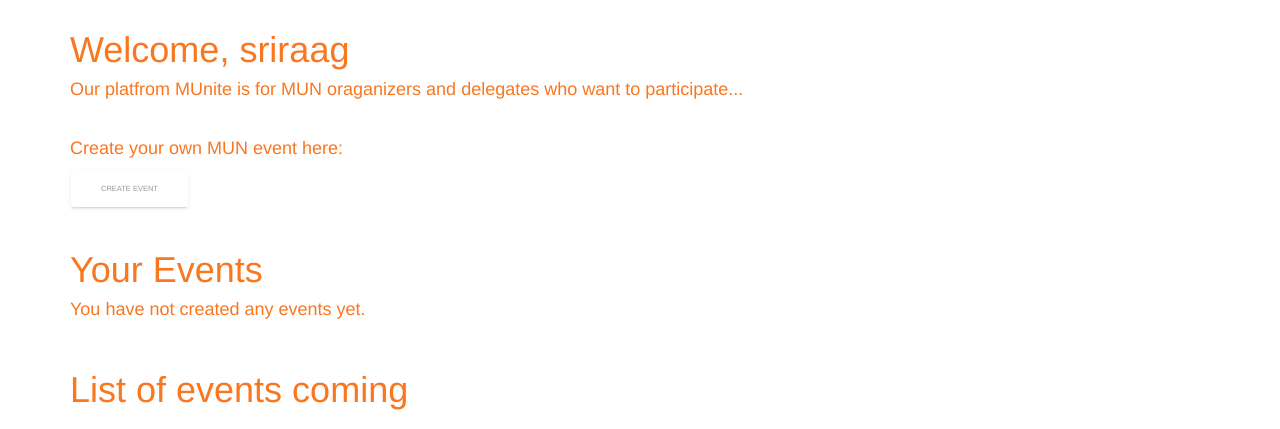
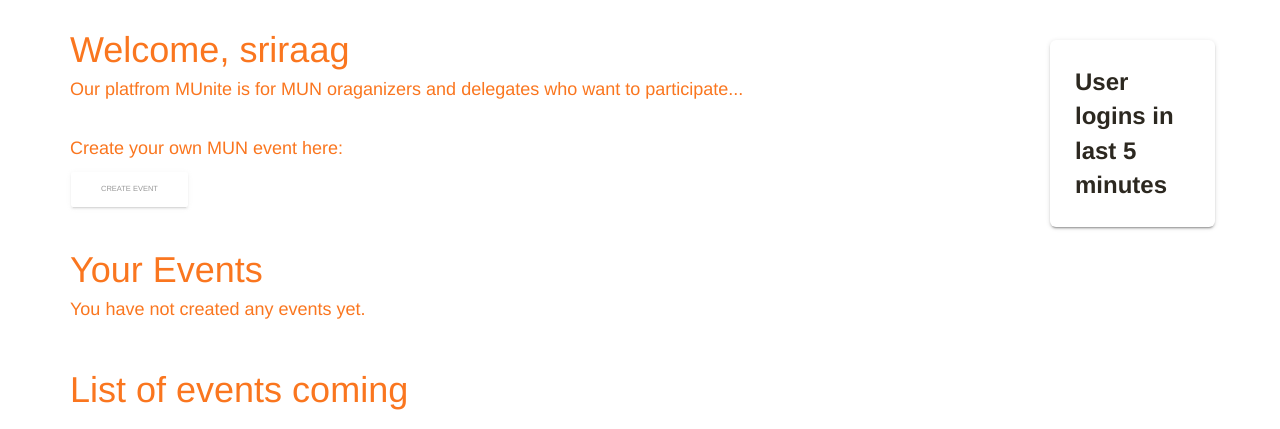
Before and after one commit to 1devansh/MUnite, a Django app: page / in a window 1280 px wide. Shown: the part 50-479 px from the top of the page. Run offline with Django 3.2, Linux system fonts and the light colour scheme; a user stored in the database is signed in; data comes from the database, SQL or seed files in the repository; both versions use the stored data as it was after the commit; some libraries are stand-ins or nearby versions.

Commit message:
user last login

```diff
--- a/user/templates/user/index.html
+++ b/user/templates/user/index.html
@@ -89,6 +89,8 @@
     {% if user.is_authenticated %}
     <br><br><br>
     <div class="container">
+      <div class="row">
+        <div class="col-md-10 col-sm-8 col-">
           <h1>Welcome, {{ user }}</h1>
           <h4>Our platfrom MUnite is for MUN oraganizers and delegates who want to participate...</h4>
           <br>
@@ -111,7 +113,18 @@
             <h4>You have not created any events yet.</h4>
           {% endif %}
           <br>
-
+        </div>
+        <div class="col-md-2 col-sm-4">
+          <div class="card border-info mb-4" style="max-width: 18rem; ">
+            <div class="card-header">User logins in last 5 minutes</div>
+            <div class="card-body text-info">
+              {% for user in users %}
+              <h6 class="card-title">{{ user }}</h5>
+                {% endfor %}
+            </div>
+          </div>
+        </div>
+      </div>
       <h1>List of events coming</h1>
 
       {% for e in events %}
--- a/user/views.py
+++ b/user/views.py
@@ -10,6 +10,7 @@ from django.template import Context
 from django.utils import timezone
 
 from .models import Delegate, Event, Committee
+from django.contrib.auth.models import User
 
 # INDEX
 
@@ -18,6 +19,24 @@ def index(request):
     all_events = Event.objects.all().order_by('-date')
     D = []
     myEvents = []
+
+
+    ## Last Logged in users
+
+    #count = Delegate.objects.count()
+    all_users = User.objects.all()
+
+    user_list=[]
+    check = timezone.now() + timezone.timedelta(minutes=-15)
+
+    for user in all_users:
+        if user.last_login is None:
+            user.last_login = timezone.now()
+
+        if (user.last_login >= check) and (user.is_authenticated) :
+            user_list.append(user)
+
+
     for i in all_events:
         organizer = i.core_organizer
         event = i.event
@@ -35,6 +54,7 @@ def index(request):
     throw_to_frontend = {
         'events': D,
         'myEvents': myEvents,
+        'users': user_list
     }
     return render(request, 'user/index.html', throw_to_frontend)
 
```
Also changed, not shown: db.sqlite3. Lines whose indentation alone changed are shown as unchanged.
